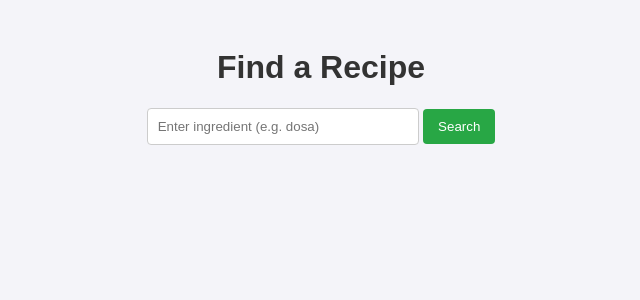
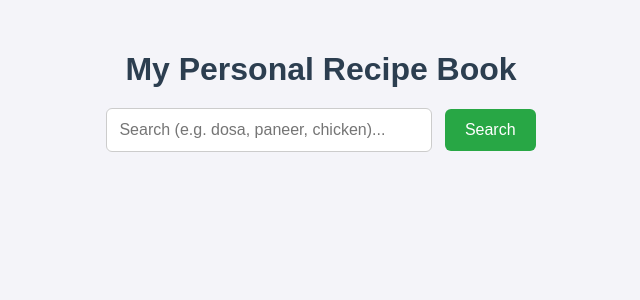
Before and after one commit to BhuvanaSai11/recipe-book-project, a Python web app: template templates/index.html in a window 1280 px wide. Shown: the top 300 px of the page, without its empty margins (319-959 px from the left). Run offline with Jinja, Linux system fonts and the light colour scheme; the template is opened without the code that fills it, so the values that code supplies are empty.

Commit message:
Update index.html

```diff
--- a/templates/index.html
+++ b/templates/index.html
@@ -3,33 +3,34 @@
 <head>
     <meta charset="UTF-8">
     <meta name="viewport" content="width=device-width, initial-scale=1.0">
-    <title>Recipe Book</title>
+    <title>My Recipe Book</title>
     <style>
-        body { font-family: Arial, sans-serif; background-color: #f4f4f9; padding: 20px; text-align: center; color: #333; }
-        .search-container { margin-bottom: 20px; }
-        input[type="text"] { padding: 10px; width: 250px; border: 1px solid #ccc; border-radius: 4px; }
-        button { padding: 10px 15px; background-color: #28a745; color: white; border: none; border-radius: 4px; cursor: pointer; }
+        body { font-family: Arial, sans-serif; background-color: #f4f4f9; padding: 30px; text-align: center; color: #333; margin: 0; }
+        h1 { color: #2c3e50; margin-bottom: 20px; }
+        .search-container { margin-bottom: 30px; }
+        input[type="text"] { padding: 12px; width: 300px; border: 1px solid #ccc; border-radius: 6px; font-size: 16px; outline: none; }
+        button { padding: 12px 20px; background-color: #28a745; color: white; border: none; border-radius: 6px; font-size: 16px; cursor: pointer; margin-left: 8px; }
         button:hover { background-color: #218838; }
-        .recipe-grid { display: grid; grid-template-columns: repeat(auto-fill, minmax(200px, 1fr)); gap: 20px; margin-top: 20px; }
-        .card { background: white; padding: 10px; border-radius: 8px; box-shadow: 0 2px 5px rgba(0,0,0,0.1); text-decoration: none; color: inherit; display: block; transition: transform 0.2s; }
-        .card:hover { transform: translateY(-3px); }
-        .card img { width: 100%; border-radius: 6px; }
-        .card h3 { font-size: 16px; margin: 10px 0 0; }
+        .recipe-grid { display: grid; grid-template-columns: repeat(auto-fill, minmax(220px, 1fr)); gap: 20px; max-width: 1100px; margin: 0 auto; }
+        .card { background: white; padding: 12px; border-radius: 8px; box-shadow: 0 4px 6px rgba(0,0,0,0.1); text-decoration: none; color: inherit; display: block; transition: transform 0.2s, box-shadow 0.2s; text-align: left; }
+        .card:hover { transform: translateY(-4px); box-shadow: 0 6px 12px rgba(0,0,0,0.15); }
+        .card img { width: 100%; height: 150px; object-fit: cover; border-radius: 6px; }
+        .card h3 { font-size: 15px; margin: 12px 0 4px; color: #333; }
     </style>
 </head>
 <body>
 
-    <h1>Find a Recipe</h1>
+    <h1>My Personal Recipe Book</h1>
     <div class="search-container">
         <form method="POST">
-            <input type="text" name="ingredient" placeholder="Enter ingredient (e.g. dosa)" value="{{ search_query }}" required>
+            <input type="text" name="ingredient" placeholder="Search (e.g. dosa, paneer, chicken)..." value="{{ search_query }}" required>
             <button type="submit">Search</button>
         </form>
     </div>
 
     <div class="recipe-grid">
         {% for recipe in recipes %}
-            <a href="https://www.google.com/search?q={{ recipe.title }} recipe" target="_blank" class="card">
+            <a href="{{ recipe.link }}" target="_blank" class="card">
                 <img src="{{ recipe.image }}" alt="{{ recipe.title }}">
                 <h3>{{ recipe.title }}</h3>
             </a>
```
